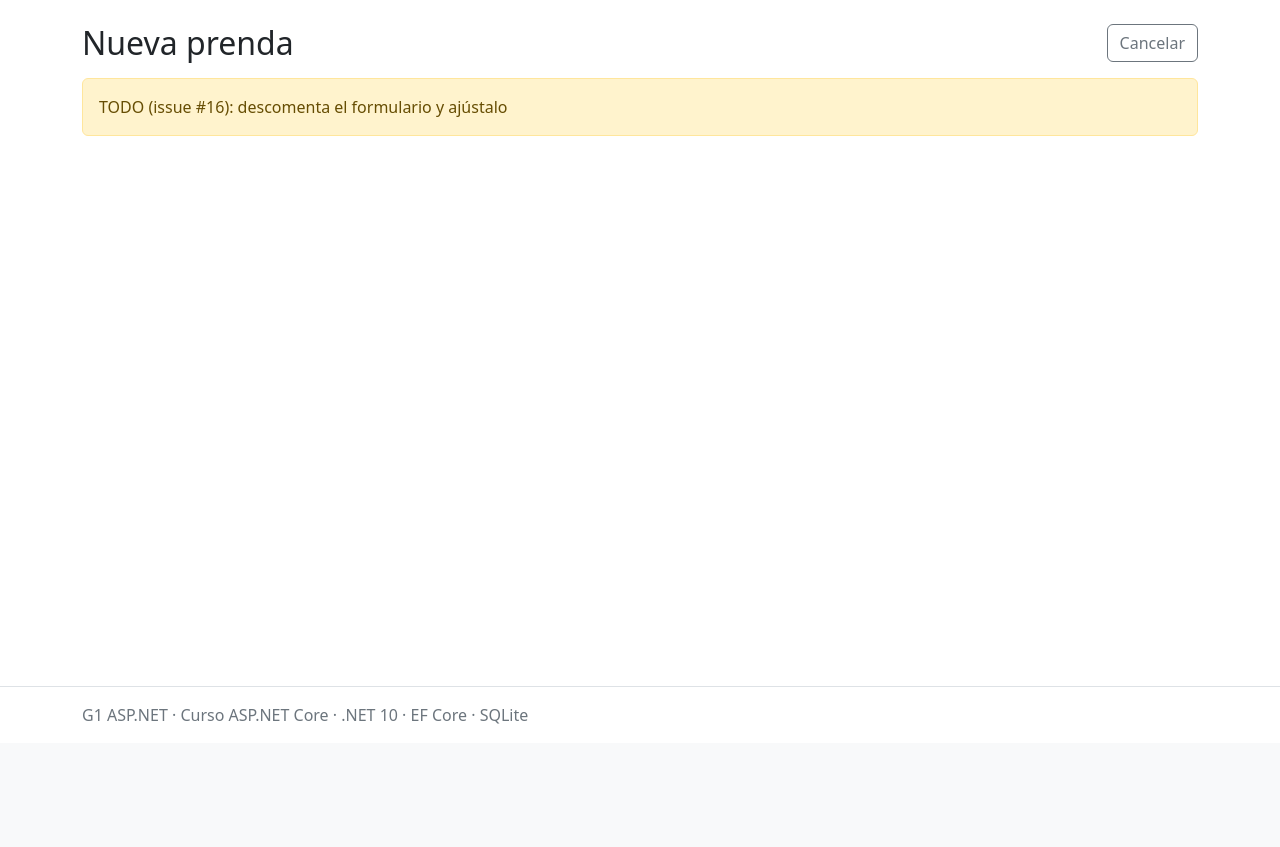
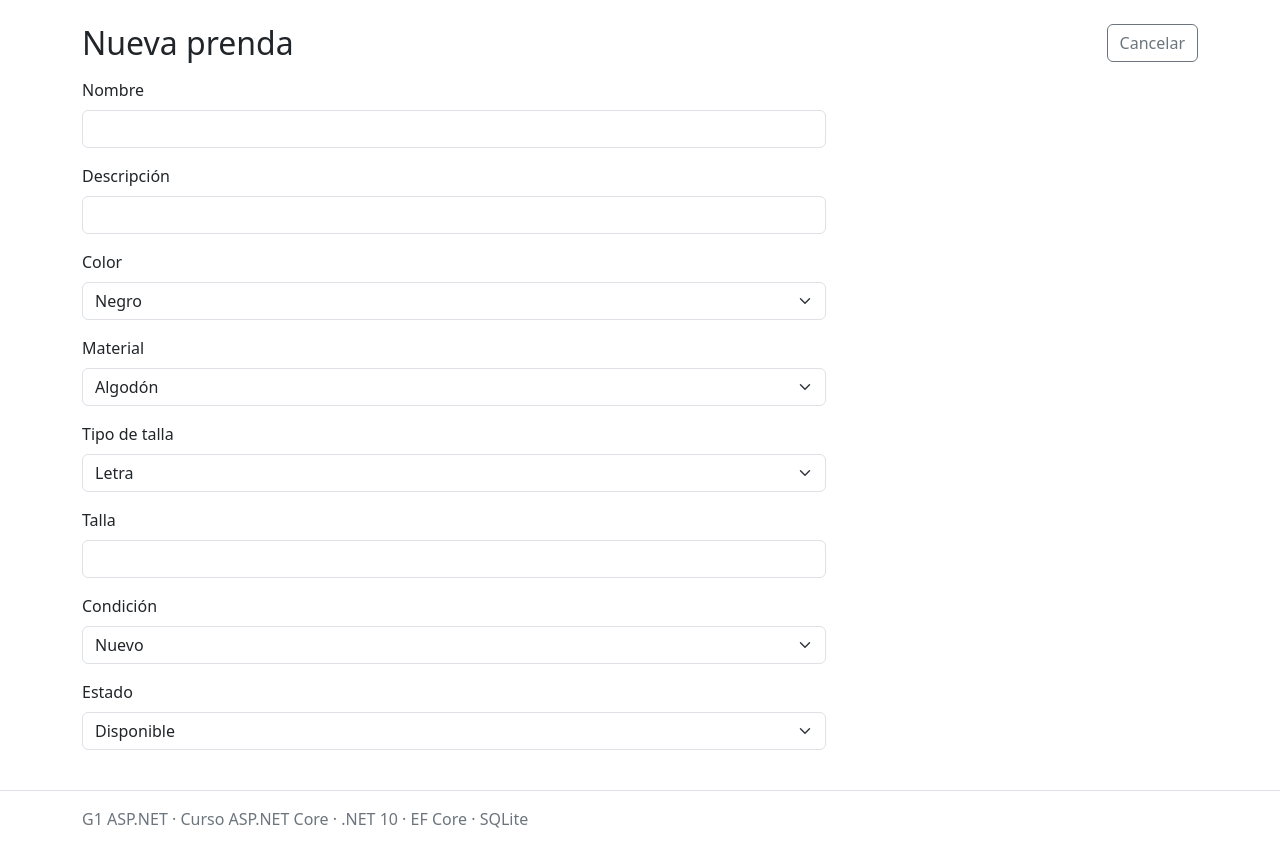
Before and after one commit to certidevs/g1_aspnet, an ASP.NET Core app: page /ClothingItems/Create in a window 1280 px wide. Shown: the part 57-904 px from the top of the page. Before the commit the page ends 781 px from the top, so only its background shows below. Run offline with ASP.NET Core 8, Linux system fonts and the light colour scheme; some libraries are stand-ins or nearby versions.

Commit message:
#16 Formulario básico

```diff
--- a/Views/ClothingItems/Form.cshtml
+++ b/Views/ClothingItems/Form.cshtml
@@ -10,7 +10,71 @@
     <a class="btn btn-outline-secondary" asp-action="Index">Cancelar</a>
 </div>
 
-<div class="alert alert-warning">TODO (issue #16): descomenta el formulario y ajústalo</div>
+<form asp-action="Save" method="post" class="col-lg-8">
+    <input type="hidden" asp-for="Id" />
+
+    <div class="mb-3">
+        <label class="form-label" asp-for="Name">Nombre</label>
+        <input class="form-control" asp-for="Name" />
+    </div>
+
+    <div class="mb-3">
+        <label class="form-label" asp-for="Description">Descripción</label>
+        <input class="form-control" asp-for="Description" />
+    </div>
+
+    @* TODO: input de elegir categoria *@
+
+    @* TODO: input de elegir categoria *@
+
+    @* TODO: input de elegir donation o donatión llega como un campo oculto si se crea desde una donación? *@
+
+
+    <div class="mb-3">
+        <label class="form-label" asp-for="Color">Color</label>
+        <select class="form-select" asp-for="Color" asp-items="Html.GetEnumSelectList<ClothingColor>()">
+            <option value="">Selecciona un color</option>
+        </select>
+    </div>
+
+    <div class="mb-3">
+        <label class="form-label" asp-for="Material">Material</label>
+        <select class="form-select" asp-for="Material" asp-items="Html.GetEnumSelectList<ClothingMaterial>()">
+            <option value="">Selecciona un material</option>
+        </select>
+    </div>
+
+    <div class="mb-3">
+        <label class="form-label" asp-for="SizeType">Tipo de talla</label>
+        <select class="form-select" asp-for="SizeType" asp-items="Html.GetEnumSelectList<SizeType>()">
+            <option value="">Selecciona un tipo de talla</option>
+        </select>
+    </div>
+
+    <div class="mb-3">
+        @* TODO: Cambiar por un select distinto por cada SizeTipe *@
+        <label class="form-label" asp-for="Size">Talla</label>
+        <input class="form-control" asp-for="Size" />
+    </div>
+
+    <div class="mb-3">
+        <label class="form-label" asp-for="Condition">Condición</label>
+        <select class="form-select" asp-for="Condition" asp-items="Html.GetEnumSelectList<ItemCondition>()">
+            <option value="">Selecciona la condición de la prenda</option>
+        </select>
+    </div>
+
+    <div class="mb-3">
+        <label class="form-label" asp-for="Status">Estado</label>
+        <select class="form-select" asp-for="Status" asp-items="Html.GetEnumSelectList<ItemStatus>()">
+            <option value="">Selecciona el estado de la prenda</option>
+        </select>
+    </div>
+
+    @* TODO: Añadir input de fichero para subir una imagen *@
+
+
+</form>
 
 @* DESCOMENTA DESDE AQUÍ
 <form asp-action="Save" method="post" class="card">
```
